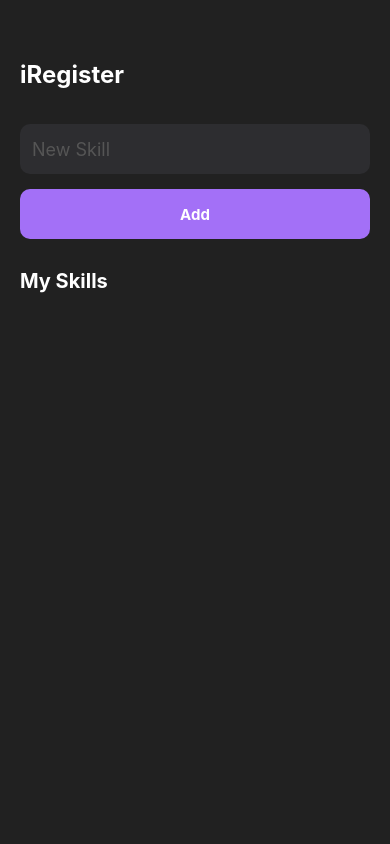
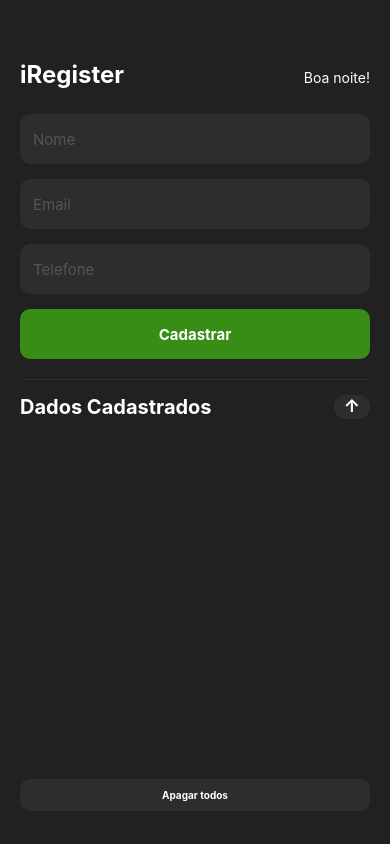
Before and after one commit to daniloribeiro00/iregister-mobile, a React Native app: screen / in a window 390 px wide. Built offline with nearby package versions, Linux system fonts and the light colour scheme.

Commit message:
Finished

```diff
--- a/package.json
+++ b/package.json
@@ -8,6 +8,7 @@
     "eject": "expo eject"
   },
   "dependencies": {
+    "@react-native-async-storage/async-storage": "^1.15.7",
     "expo": "~42.0.1",
     "expo-status-bar": "~1.0.4",
     "react": "16.13.1",
--- a/src/components/Button.tsx
+++ b/src/components/Button.tsx
@@ -1,35 +1,69 @@
 import React from 'react';
-import { StyleSheet, Platform, TouchableOpacity, TouchableOpacityProps, Text } from 'react-native';
+import {
+	StyleSheet,
+	Platform,
+	TouchableOpacity,
+	TouchableOpacityProps,
+	View,
+	Text,
+} from 'react-native';
 
 interface IButtonProps extends TouchableOpacityProps {
 	title: string;
+	error?: boolean | false;
+	bgColor?: string;
+	bottom?: boolean;
 }
 
-export const Button = ({title, ...props}: IButtonProps)  => {
+export const Button = ({ title, error, bgColor, bottom, ...props }: IButtonProps) => {
 	return (
+		<View style={bottom && styles(bgColor, bottom).buttonBottom}>
 			<TouchableOpacity
-			style={styles.button}
+				style={[
+					styles(bgColor, bottom).button,
+					error
+						? styles(bgColor, bottom).buttonBackgroundError
+						: styles(bgColor, bottom).buttonBackground,
+				]}
 				activeOpacity={0.7}
 				{...props}
 			>
-			<Text style={styles.buttonText}>{title}</Text>
+				<Text style={styles(bgColor, bottom).buttonText}>
+					{error ? 'Todos os campos são obrigatórios!' : title}
+				</Text>
 			</TouchableOpacity>
+		</View>
 	);
 };
 
-const styles = StyleSheet.create({
+const styles = (bgColor = '#388d16', bottom = false) =>
+	StyleSheet.create({
 		button: {
-		backgroundColor: '#a370f7',
-		padding: Platform.OS === 'ios' ? 15 : 12,
+			padding: bottom === true ? 10 : (Platform.OS === 'ios' ? 15 : 12),
 			borderRadius: 10,
 			alignItems: 'center',
 			justifyContent: 'center',
 			marginTop: 15,
-		height: 50,
+			height: bottom === true ? 'auto' : 50,
+		},
+		buttonBottom: {
+			backgroundColor: '#212121',
+			position: 'absolute',
+			bottom: 0,
+			left: 0,
+			right: 0,
+			marginHorizontal: 20,
+			height: 80,
+		},
+		buttonBackground: {
+			backgroundColor: bgColor,
+		},
+		buttonBackgroundError: {
+			backgroundColor: '#fa0707',
 		},
 		buttonText: {
 			color: '#fff',
-		fontSize: 15,
+			fontSize: bottom === true ? 10 : 15,
 			fontWeight: 'bold',
 		},
 	});
--- /dev/null
+++ b/src/components/DataCard.tsx
@@ -0,0 +1,64 @@
+import React from 'react';
+import {
+	StyleSheet,
+	Platform,
+	TouchableOpacity,
+	TouchableOpacityProps,
+	View,
+	Text,
+} from 'react-native';
+
+interface IDataCardProps extends TouchableOpacityProps {
+	name: string;
+	email: string;
+	phone: string;
+}
+
+export const DataCard = ({ name, email, phone, ...props }: IDataCardProps) => {
+	return (
+		<TouchableOpacity style={styles.button} activeOpacity={0.7} {...props}>
+			<Text style={styles.textName}>{name}</Text>
+			<View style={styles.vertical}>
+				<Text style={styles.textEmail}>{email}</Text>
+				<Text style={styles.textPhone}>{phone}</Text>
+			</View>
+		</TouchableOpacity>
+	);
+};
+
+const styles = StyleSheet.create({
+	button: {
+		backgroundColor: '#2d2d30',
+		padding: Platform.OS === 'ios' ? 15 : 12,
+		borderRadius: 10,
+		flexDirection: 'row',
+		alignItems: 'center',
+		justifyContent: 'center',
+		marginTop: 15,
+		minHeight: 60,
+	},
+	vertical: {
+		flex: 4,
+		flexDirection: 'column',
+		alignItems: 'center',
+		justifyContent: 'flex-end',
+	},
+	textName: {
+		flex: 3,
+		color: '#fff',
+		fontSize: 20,
+		fontWeight: 'bold',
+	},
+	textEmail: {
+		width: '100%',
+		color: '#fff',
+		fontSize: 14,
+		textAlign: 'right',
+	},
+	textPhone: {
+		width: '100%',
+		color: '#fff',
+		fontSize: 11,
+		textAlign: 'right',
+	},
+});
--- /dev/null
+++ b/src/components/Input.tsx
@@ -0,0 +1,35 @@
+import React from 'react';
+import { StyleSheet, Platform, TextInput, TextInputProps } from 'react-native';
+
+interface IInputProps extends TextInputProps {
+	error?: boolean | false;
+}
+
+export const Input = ({ error, ...props }: IInputProps) => {
+	return (
+		<TextInput
+			style={[styles.input, error && styles.inputError]}
+			{...props}
+		/>
+	);
+};
+
+const styles = StyleSheet.create({
+	input: {
+		backgroundColor: '#2d2d30',
+		color: '#fff',
+		fontSize: 15,
+		height: 50,
+		padding: Platform.OS === 'ios' ? 15 : 12,
+		marginTop: 15,
+		borderRadius: 10,
+		borderStyle: 'solid',
+		borderWidth: 1,
+		borderColor: '#2d2d30',
+	},
+	inputError: {
+		borderStyle: 'solid',
+		borderWidth: 1,
+		borderColor: '#fa0707',
+	}
+});
--- a/src/components/SkillCard.tsx
+++ /dev/null
@@ -1,37 +0,0 @@
-import React from 'react';
-import {
-	StyleSheet,
-	Platform,
-	TouchableOpacity,
-	TouchableOpacityProps,
-	Text,
-} from 'react-native';
-
-interface ISkillCardProps extends TouchableOpacityProps {
-	skill: string;
-}
-
-export const SkillCard = ({ skill, ...props }: ISkillCardProps) => {
-	return (
-		<TouchableOpacity style={styles.buttonSkill} activeOpacity={0.7} {...props}>
-			<Text style={styles.textSkill}>{skill}</Text>
-		</TouchableOpacity>
-	);
-};
-
-const styles = StyleSheet.create({
-	buttonSkill: {
-		backgroundColor: '#2d2d30',
-		padding: Platform.OS === 'ios' ? 15 : 12,
-		borderRadius: 10,
-		alignItems: 'center',
-		justifyContent: 'center',
-		marginTop: 15,
-		height: 60,
-	},
-	textSkill: {
-		color: '#fff',
-		fontSize: 20,
-		fontWeight: 'bold',
-	},
-});
--- a/src/pages/Home.tsx
+++ b/src/pages/Home.tsx
@@ -1,107 +1,186 @@
 import React, { useState, useEffect } from 'react';
 import {
 	StyleSheet,
-	Platform,
 	TouchableWithoutFeedback,
 	View,
 	Text,
-	TextInput,
+	TouchableOpacity,
 	FlatList,
 	Keyboard,
 } from 'react-native';
 import { Button } from '../components/Button';
-import { SkillCard } from '../components/SkillCard';
+import { Input } from '../components/Input';
+import { DataCard } from '../components/DataCard';
+import AsyncStorage from '@react-native-async-storage/async-storage';
 
-interface ISkillData {
+interface IData {
 	id: string;
 	name: string;
+	email: string;
+	phone: string;
 }
 
 export const Home = () => {
 	const [greeting, setGreeting] = useState('');
-	const [newSkill, setNewSkill] = useState('');
-	const [mySkills, setMySkills] = useState<ISkillData[]>([]);
-	const [mySkillsReverse, setMySkillsReverse] = useState<ISkillData[]>([]);
+	const [name, setName] = useState('');
+	const [email, setEmail] = useState('');
+	const [phone, setPhone] = useState('');
+	const [data, setData] = useState<IData[]>([]);
 	const [errorMessage, setErrorMessage] = useState(false);
+	const [reversedList, setReversedList] = useState(false);
+
+	const getGreeting = () => {
+		const currentHour = new Date().getHours();
+		if (currentHour >= 5 && currentHour < 12) {
+			setGreeting('Bom dia');
+		} else if (currentHour >= 5 && currentHour < 18) {
+			setGreeting('Boa tarde!');
+		} else {
+			setGreeting('Boa noite!');
+		}
+	};
 
 	useEffect(() => {
+		getGreeting();
 		const interval = setInterval(() => {
-			const currentHour = new Date().getHours();
-			if (currentHour >= 5 && currentHour < 12) {
-				setGreeting('Good morning!');
-			} else if (currentHour >= 5 && currentHour < 18) {
-				setGreeting('Good afternoon!');
-			} else if (currentHour >= 18 && currentHour < 21) {
-				setGreeting('Good evening!');
-			} else {
-				setGreeting('Good night!');
-			}
+			getGreeting();
 		}, 60000);
 		return () => clearInterval(interval);
 	}, []);
 
 	useEffect(() => {
-		setMySkillsReverse(mySkills.reverse());
-	}, [mySkills]);
+		const loadData = async () => {
+			const storedData = await AsyncStorage.getItem('@iregister:data');
+			if (storedData) {
+				setData(JSON.parse(storedData));
+			}
+		};
+		loadData();
+	}, []);
 
-	const handleAddNewSkill = () => {
-		if (newSkill.trim() === '') {
+	useEffect(() => {
+		const saveData = async () => {
+			await AsyncStorage.setItem('@iregister:data', JSON.stringify(data));
+		};
+		saveData();
+	}, [data]);
+
+	const handleReverse = () => {
+		setReversedList(!reversedList);
+	};
+
+	const handleSubmit = () => {
+		if (name.trim() === '' || email.trim() === '' || phone.trim() === '') {
 			setErrorMessage(true);
 			setTimeout(() => {
 				setErrorMessage(false);
 			}, 5000);
 		} else {
 			setErrorMessage(false);
-			const data = {
+			const newData = {
 				id: String(new Date().getTime()),
-				name: newSkill.trim(),
+				name: name.trim(),
+				email: email.trim(),
+				phone: phone.trim(),
 			};
-			setMySkills([...mySkills, data]);
-			setNewSkill('');
+			setData([...data, newData]);
+			setName('');
+			setEmail('');
+			setPhone('');
 			Keyboard.dismiss();
 		}
 	};
 
-	const handleDeleteSkill = (id: string) => {
-		setMySkills(mySkills.filter(skill => skill.id !== id));
+	const handleDelete = (id: string) => {
+		setData(data.filter(el => el.id !== id));
+	};
+
+	const handleDeleteAll = () => {
+		setData([]);
 	};
 
 	return (
 		<TouchableWithoutFeedback onPress={() => Keyboard.dismiss()}>
 			<View style={styles.container}>
+				<View style={styles.titleBox}>
 					<Text style={styles.title}>iRegister</Text>
 					<Text style={styles.greetings}>{greeting}</Text>
-				<TextInput
-					style={styles.input}
-					placeholder='New Skill'
+				</View>
+				<View style={styles.form}>
+					<Input
+						error={errorMessage}
+						placeholder='Nome'
 						placeholderTextColor='#555'
-					autoCapitalize='words'
-					onSubmitEditing={handleAddNewSkill}
+						autoCapitalize='sentences'
+						onSubmitEditing={handleSubmit}
 						blurOnSubmit={true}
-					value={newSkill}
+						value={name}
 						onChangeText={value => {
-						setNewSkill(value);
+							setName(value);
 							setErrorMessage(false);
 						}}
 					/>
-				<Button title='Add' onPress={handleAddNewSkill} />
-				{errorMessage && (
-					<Text style={styles.errorMessage}>Não pode ser vazio!</Text>
-				)}
-				<Text style={[styles.title, { marginTop: 30, fontSize: 20 }]}>
-					My Skills
-				</Text>
+					<Input
+						error={errorMessage}
+						placeholder='Email'
+						placeholderTextColor='#555'
+						autoCapitalize='none'
+						onSubmitEditing={handleSubmit}
+						blurOnSubmit={true}
+						value={email}
+						onChangeText={value => {
+							setEmail(value);
+							setErrorMessage(false);
+						}}
+						keyboardType='email-address'
+					/>
+					<Input
+						error={errorMessage}
+						placeholder='Telefone'
+						placeholderTextColor='#555'
+						onSubmitEditing={handleSubmit}
+						blurOnSubmit={true}
+						value={phone}
+						onChangeText={value => {
+							setPhone(value);
+							setErrorMessage(false);
+						}}
+						keyboardType='phone-pad'
+					/>
+					<Button title='Cadastrar' error={errorMessage} onPress={handleSubmit} />
+				</View>
+
+				<View style={{ flex: 1 }}>
+					<View style={styles.dataBox}>
+						<Text style={[styles.title, { fontSize: 20 }]}>Dados Cadastrados</Text>
+						<TouchableOpacity
+							style={styles.revertButton}
+							onPress={handleReverse}
+						>
+							<Text style={styles.revertButtonText}>{reversedList ? '↓' : '↑'}</Text>
+						</TouchableOpacity>
+					</View>
+					<View style={{ flex: 1, marginBottom: 80 }}>
 						<FlatList
-					data={mySkillsReverse}
+							style={{
+								height: 'auto',
+							}}
+							data={data}
 							keyExtractor={item => item.id}
 							renderItem={({ item }) => (
-						<SkillCard
-							skill={item.name}
-							onPress={() => handleDeleteSkill(item.id)}
+								<DataCard
+									name={item.name}
+									email={item.email}
+									phone={item.phone}
+									onPress={() => handleDelete(item.id)}
 								/>
 							)}
 							showsVerticalScrollIndicator={false}
+							inverted={reversedList ? true : false}
 						/>
+					</View>
+				</View>
+				<Button bottom={true} title='Apagar todos' bgColor='#2d2d30' onPress={handleDeleteAll} />
 			</View>
 		</TouchableWithoutFeedback>
 	);
@@ -111,8 +190,14 @@ const styles = StyleSheet.create({
 	container: {
 		flex: 1,
 		backgroundColor: '#212121',
+		paddingTop: 60,
 		paddingHorizontal: 20,
-		paddingVertical: 60,
+	},
+	titleBox: {
+		flexDirection: 'row',
+		alignItems: 'center',
+		justifyContent: 'space-between',
+		marginBottom: 10,
 	},
 	title: {
 		color: '#fff',
@@ -123,20 +208,28 @@ const styles = StyleSheet.create({
 		color: '#fff',
 		marginTop: 5,
 	},
-	input: {
+	form: {
+		borderStyle: 'solid',
+		borderBottomWidth: 1,
+		borderBottomColor: '#2d2d30',
+		paddingBottom: 20,
+	},
+	dataBox: {
+		flexDirection: 'row',
+		alignItems: 'center',
+		justifyContent: 'space-between',
+		marginBottom: 10,
+		marginTop: 15,
+	},
+	revertButton: {
 		backgroundColor: '#2d2d30',
+		borderRadius: 999,
+		height: '100%',
+	},
+	revertButtonText: {
+		paddingHorizontal: 10,
 		color: '#fff',
 		fontSize: 18,
-		padding: Platform.OS === 'ios' ? 15 : 12,
-		marginTop: 30,
-		borderRadius: 10,
-		height: 50,
-	},
-	errorMessage: {
-		marginTop: 20,
-		color: '#fa0707',
-		fontSize: 15,
 		fontWeight: 'bold',
-		textAlign: 'center',
 	},
 });
```
Also changed, not shown: 1 other file (tests, documents, lock files or other folders). Lines whose indentation alone changed are shown as unchanged.
